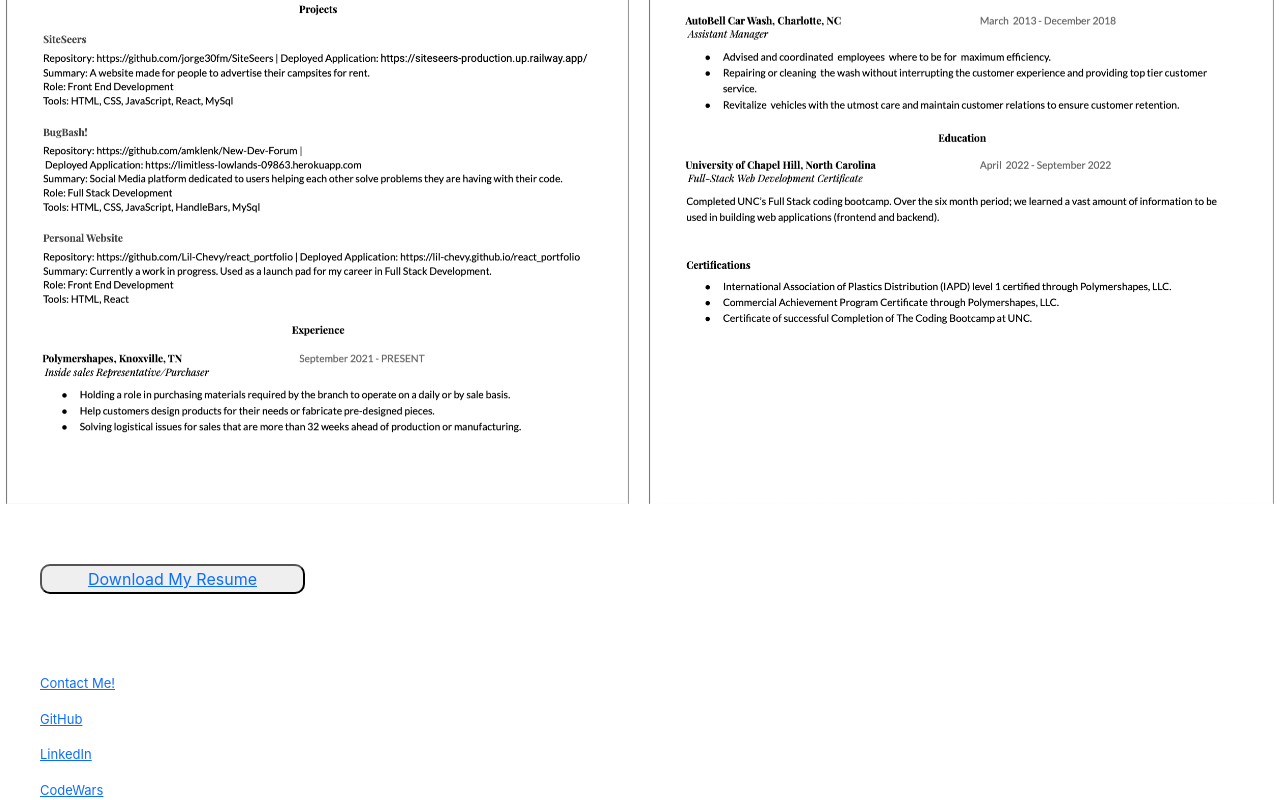
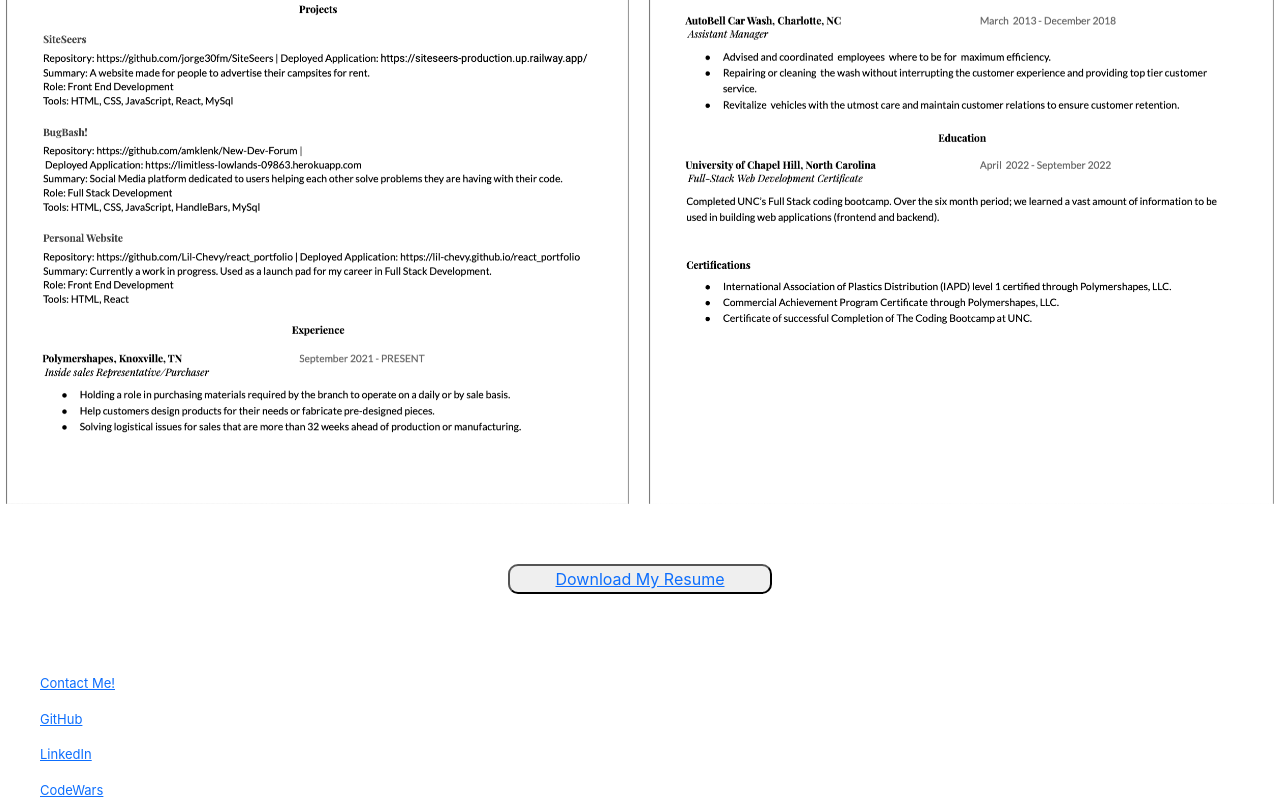
Before and after one commit to Lil-Chevy/react-web-page, a React (Create React App) app: page /Resume in a window 1280 px wide. Shown: the part 490-1290 px from the top of the page. Built offline with nearby package versions, Linux system fonts and the light colour scheme.

Commit message:
add div for download button, add css

```diff
--- a/src/components/Resume/index.js
+++ b/src/components/Resume/index.js
@@ -12,6 +12,7 @@ function Resume() {
         <PdfViewer />
       </div>
       {/* Download button for resume */}
+      <div className="download-button">
         <button className="resume-button">
           <a
             className="resume-button"
@@ -21,6 +22,7 @@ function Resume() {
             Download My Resume
           </a>
         </button>
+      </div>
     </section>
   );
 }
--- a/src/components/Resume/resume.css
+++ b/src/components/Resume/resume.css
@@ -2,3 +2,8 @@
   margin: 5vh;
   border-radius: 10px;
 }
+
+.download-button {
+  display: flex;
+  justify-content: center;
+}
```
Lines whose indentation alone changed are shown as unchanged.
